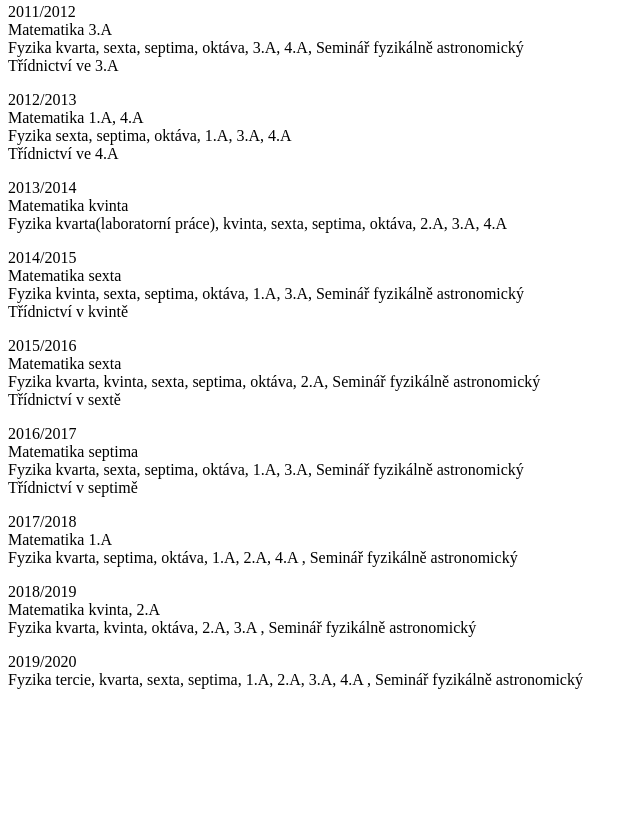
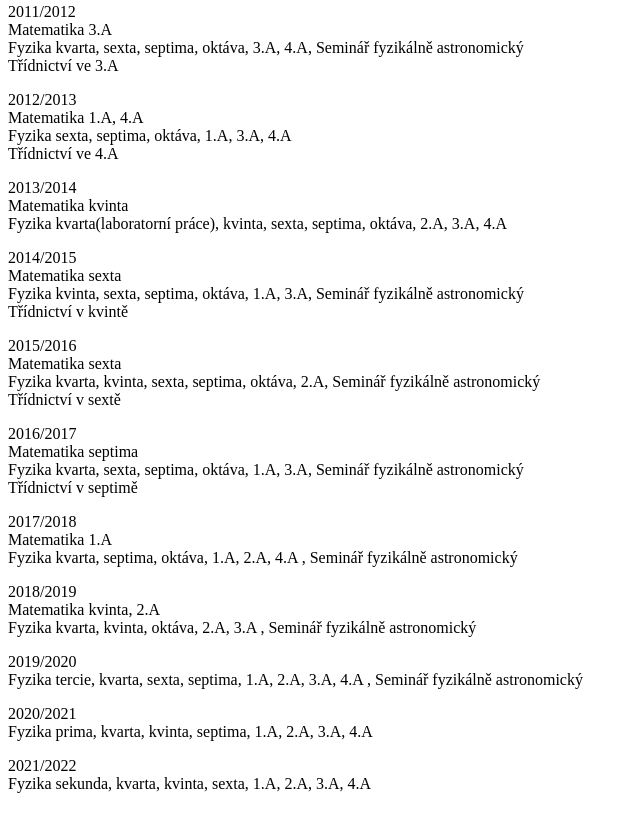
Before and after one commit to Greenscreener/duhajsky.gbl.cz, a plain HTML site: page duhajsk/pracovn/uvazky.htm in a window 1280 px wide. Shown: the part 1854-2685 px from the top of the page, without its empty margins (0-640 px from the left). Before the commit the page ends 2627 px from the top, so only its background shows below. Drawn offline with Linux system fonts and the light colour scheme.

Commit message:
Změny z emailu.

```diff
--- a/duhajsk/pracovn/uvazky.htm
+++ b/duhajsk/pracovn/uvazky.htm
@@ -83,5 +83,9 @@ astronomický<BR>Třídnictví ve 3.A</FONT></P>
 
 <P><FONT color=#000000 size=3>2019/2020<BR>Fyzika tercie, kvarta, sexta, septima, 1.A, 2.A, 3.A, 4.A , Seminář fyzikálně astronomický</FONT></P>
 
+<P><FONT color=#000000 size=3>2020/2021<BR>Fyzika prima, kvarta, kvinta, septima, 1.A, 2.A, 3.A, 4.A</FONT></P>
+
+<P><FONT color=#000000 size=3>2021/2022<BR>Fyzika sekunda, kvarta, kvinta, sexta, 1.A, 2.A, 3.A, 4.A</FONT></P>
+
 <P>&nbsp;</P>
 <P>&nbsp;</P></BODY></HTML>
```
Also changed, not shown: duhajsk/pracovn.htm (+1 -1 lines).
